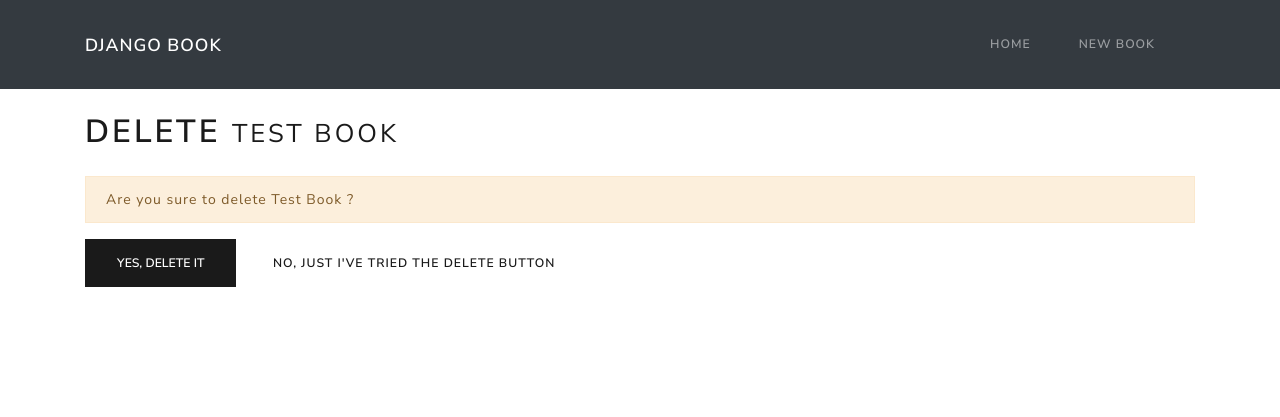
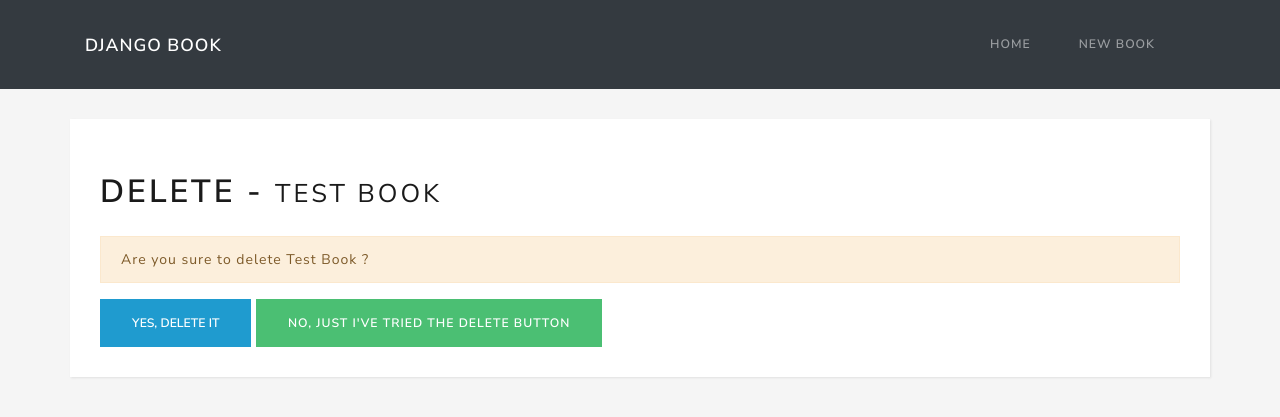
Before and after one commit to gdegirmenci/django-bookshelf, a Django app: page /book/delete/2 in a window 1280 px wide. Shown: the top 417 px of the page. Run offline with Django 3.2, Linux system fonts and the light colour scheme; data comes from the database, SQL or seed files in the repository; some libraries are stand-ins or nearby versions.

Commit message:
Adding more style on layout

```diff
--- a/crud/book/templates/book/base.html
+++ b/crud/book/templates/book/base.html
@@ -8,6 +8,19 @@
     <link href="{% static 'css/bootstrap.min.css' %}" rel="stylesheet">
     <!-- Custom styles for this template -->
     <link href="{% static 'css/style.css' %}" rel="stylesheet">
+    <style>
+    body {
+        background: whitesmoke
+    }
+    #app {
+        background: white;
+        padding: 30px;
+        margin: 30px auto;
+        -webkit-box-shadow: 1px 1px 2px 0px rgba(224,224,224,1);
+        -moz-box-shadow: 1px 1px 2px 0px rgba(224,224,224,1);
+        box-shadow: 1px 1px 2px 0px rgba(224,224,224,1);
+    }
+    </style>
   </head>
   <body>
 
@@ -33,7 +46,7 @@
     </nav>
 
     <!-- Page Content -->
-    <div class="container">
+    <div class="container" id="app">
         {% block content %}
         {% endblock %}
     </div>
--- a/crud/book/templates/book/book_confirm_delete.html
+++ b/crud/book/templates/book/book_confirm_delete.html
@@ -1,7 +1,7 @@
 {% extends 'book/base.html' %}
 
 {% block content %}
-    <h1 class="my-4">Delete
+    <h1 class="my-4">Delete -
         <small>{{ object }}</small>
     </h1>
     <div class="row">
@@ -11,8 +11,8 @@
                 <div class="alert alert-warning" role="alert">
                   Are you sure to delete {{ object }} ?
                 </div>
-                <input type="submit" class="btn btn-primary" value="Yes, delete it" />
-                <a class="btn btn-secondary" href="{% url 'book_list' %}">No, just I've tried the delete button</a>
+                <input type="submit" class="btn btn-info" value="Yes, delete it" />
+                <a class="btn btn-success" href="{% url 'book_list' %}">No, just I've tried the delete button</a>
             </form>
         </div>
     </div>
--- a/crud/book/templates/book/book_detail.html
+++ b/crud/book/templates/book/book_detail.html
@@ -1,7 +1,7 @@
 {% extends 'book/base.html' %}
 
 {% block content %}
-    <h1 class="my-4">Detail
+    <h1 class="my-4">Detail -
         <small>{{ object.name }}</small>
     </h1>
     <div class="row">
--- a/crud/book/templates/book/book_form.html
+++ b/crud/book/templates/book/book_form.html
@@ -1,7 +1,7 @@
 {% extends 'book/base.html' %}
 
 {% block content %}
-    <h1 class="my-4">{% if request.path == '/book/new' %} New Book {% else %} Edit {% endif %}
+    <h1 class="my-4">{% if request.path == '/book/new' %} New Book {% else %} Edit - {% endif %}
         {% if request.path != '/book/new' %}<small>{{ book.name }}</small>{% endif %}
     </h1>
     <div class="row">
```
Also changed, not shown: crud/book/templates/book/book_list.html (+9 -1 lines), crud/crud/settings.py (+6 -2 lines).
